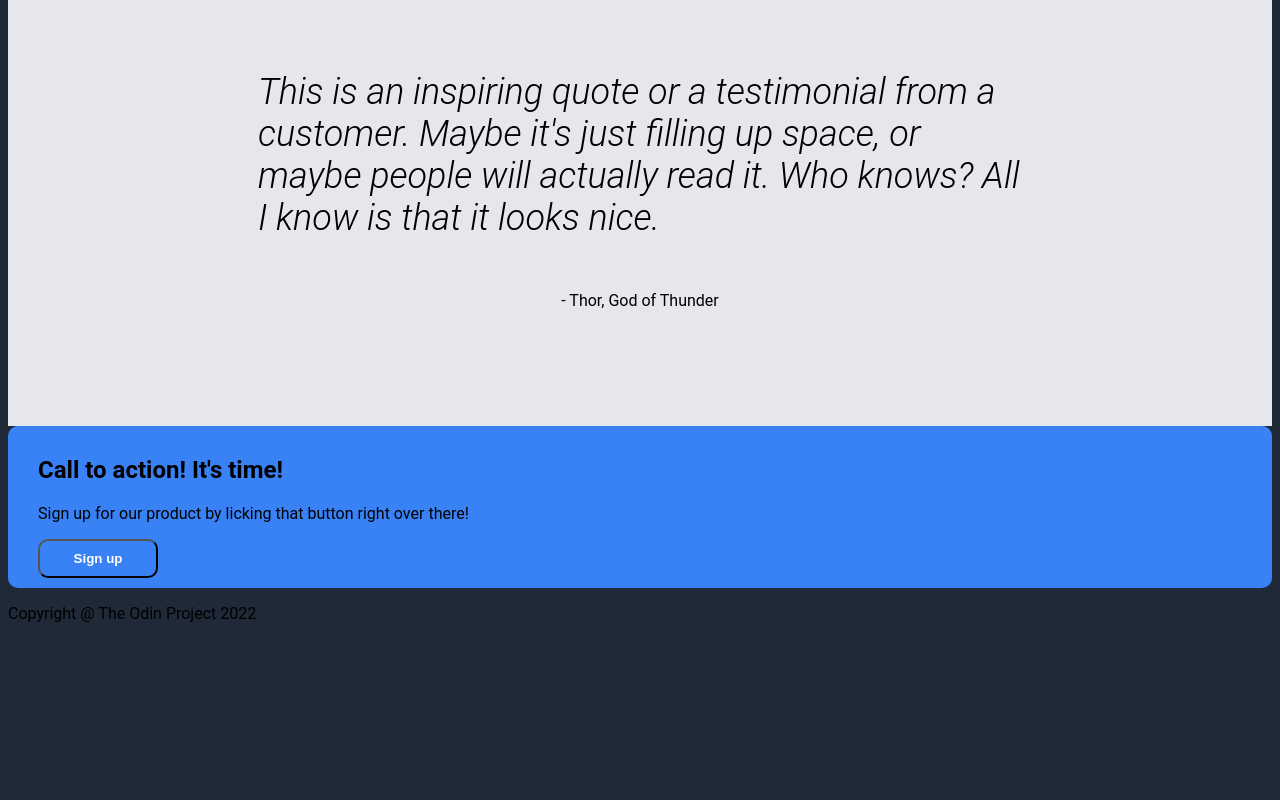
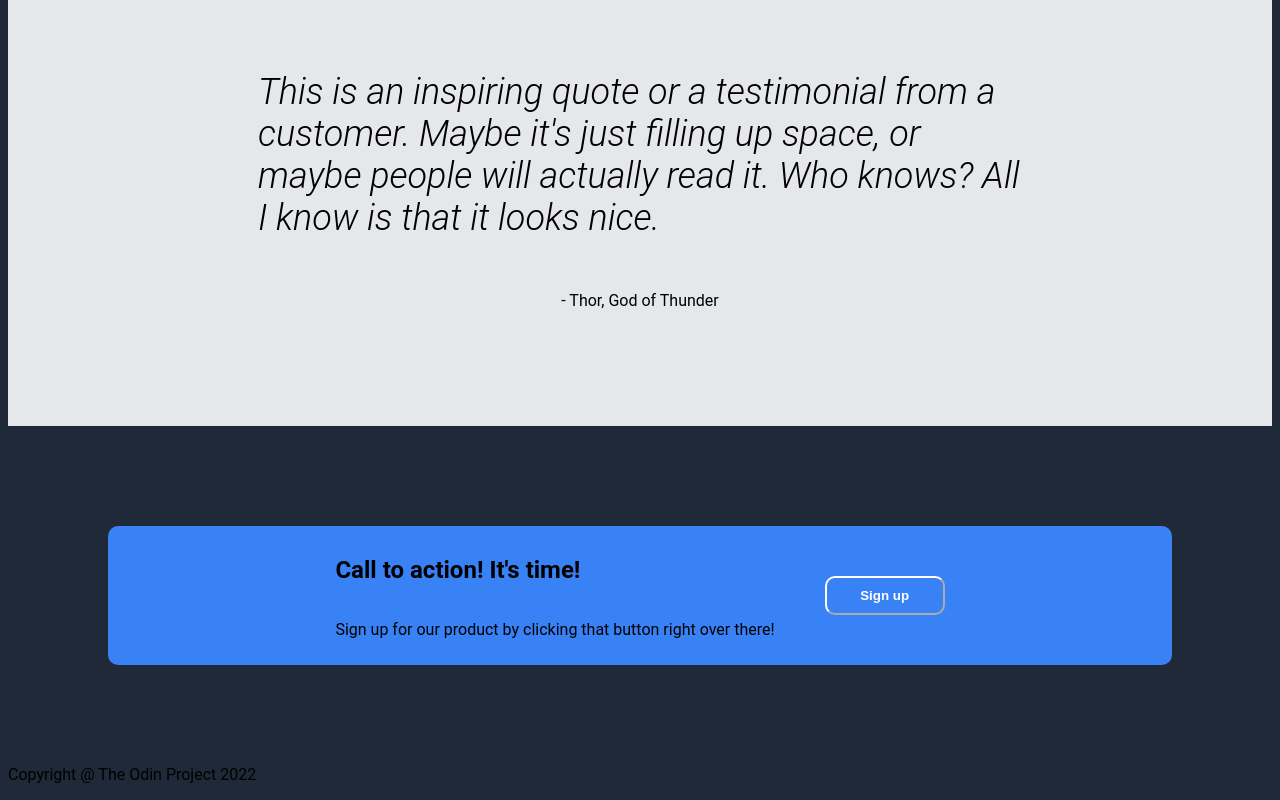
Before and after one commit to petark7/LandingPageOdin, a plain HTML site: page index.html in a window 1280 px wide. Shown: the part 1045-1845 px from the top of the page. Before the commit the page ends 1684 px from the top, so only its background shows below. Drawn offline with Linux system fonts and the light colour scheme.

Commit message:
Style call-to-action

```diff
--- a/index.html
+++ b/index.html
@@ -60,9 +60,13 @@
     </div>
 
     <div class = "call-to-action">
-        <h2>Call to action! It's time!</h2>
-        <p>Sign up for our product by licking that button right over there!</p>
-        <button>Sign up</button>
+        <div class = "call-to-action-left">
+            <h2>Call to action! It's time!</h2>
+            <p>Sign up for our product by clicking that button right over there!</p>
+        </div>
+        <div class = "button">
+            <button id = "footer-button">Sign up</button>
+        </div>
     </div>
 
     <div class = "footer">
--- a/styles.css
+++ b/styles.css
@@ -2,6 +2,7 @@ body {
     background-color: #1F2937;
     font-family: Roboto, sans-serif;
 }
+
 
 #hero-main {
     font-size: 48px;
@@ -121,6 +122,11 @@ button {
     font-weight: bold;
 }
 
+#footer-button {
+    border-color: white;
+}
+
+
 #hero-secondary, a {
     text-decoration: none;
     color: #E5E7EB;
@@ -128,6 +134,20 @@ button {
     width: 420px;
     margin: 0px;
 }
+
+.call-to-action {
+    display: flex;
+    justify-content: center;
+    align-items: center;
+    gap: 50px;
+    margin: 100px;
+}
+
+.call-to-action-left {
+    display: flex;
+    flex-direction: column;
+}
+
 
 .header-elements {
     display: flex;
```
